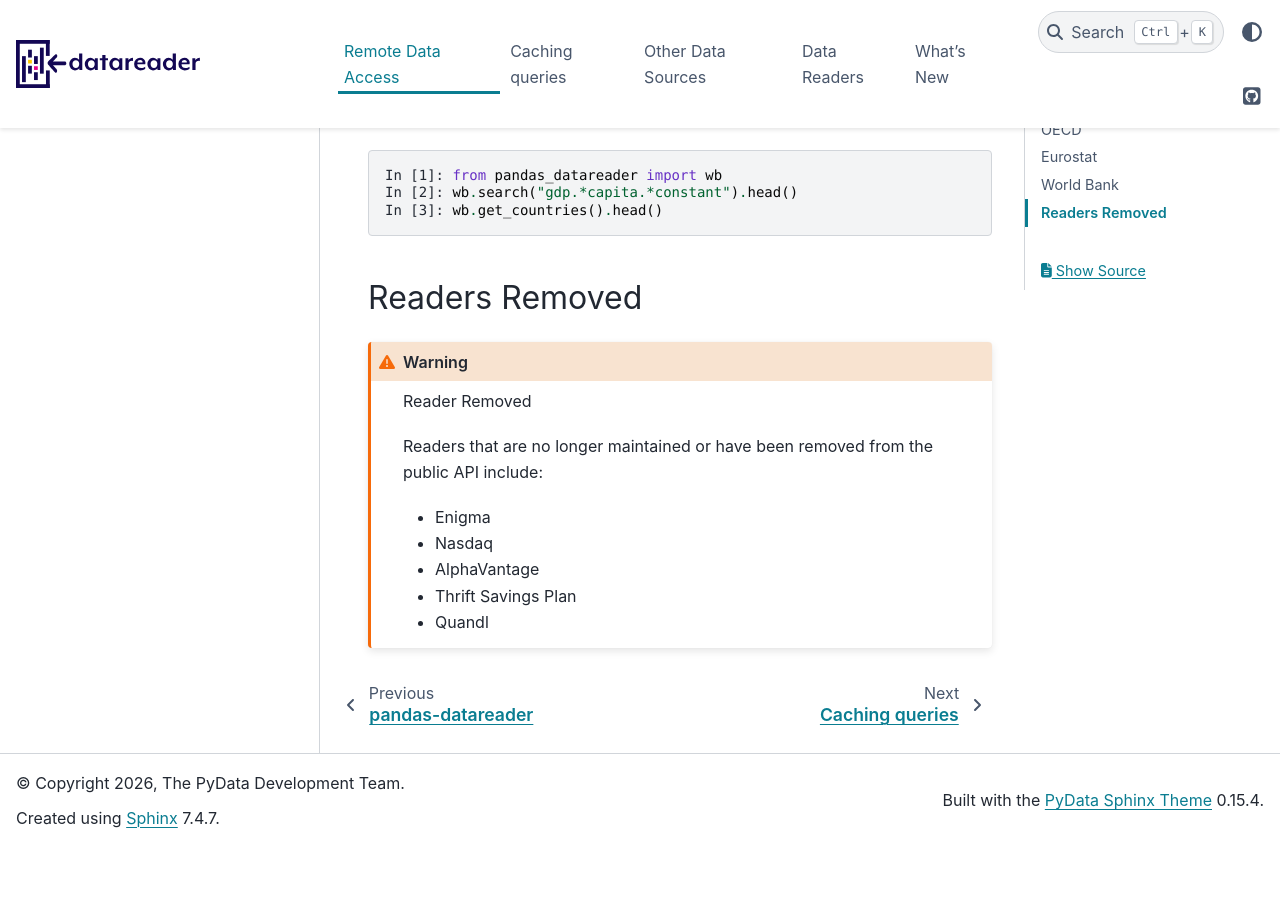
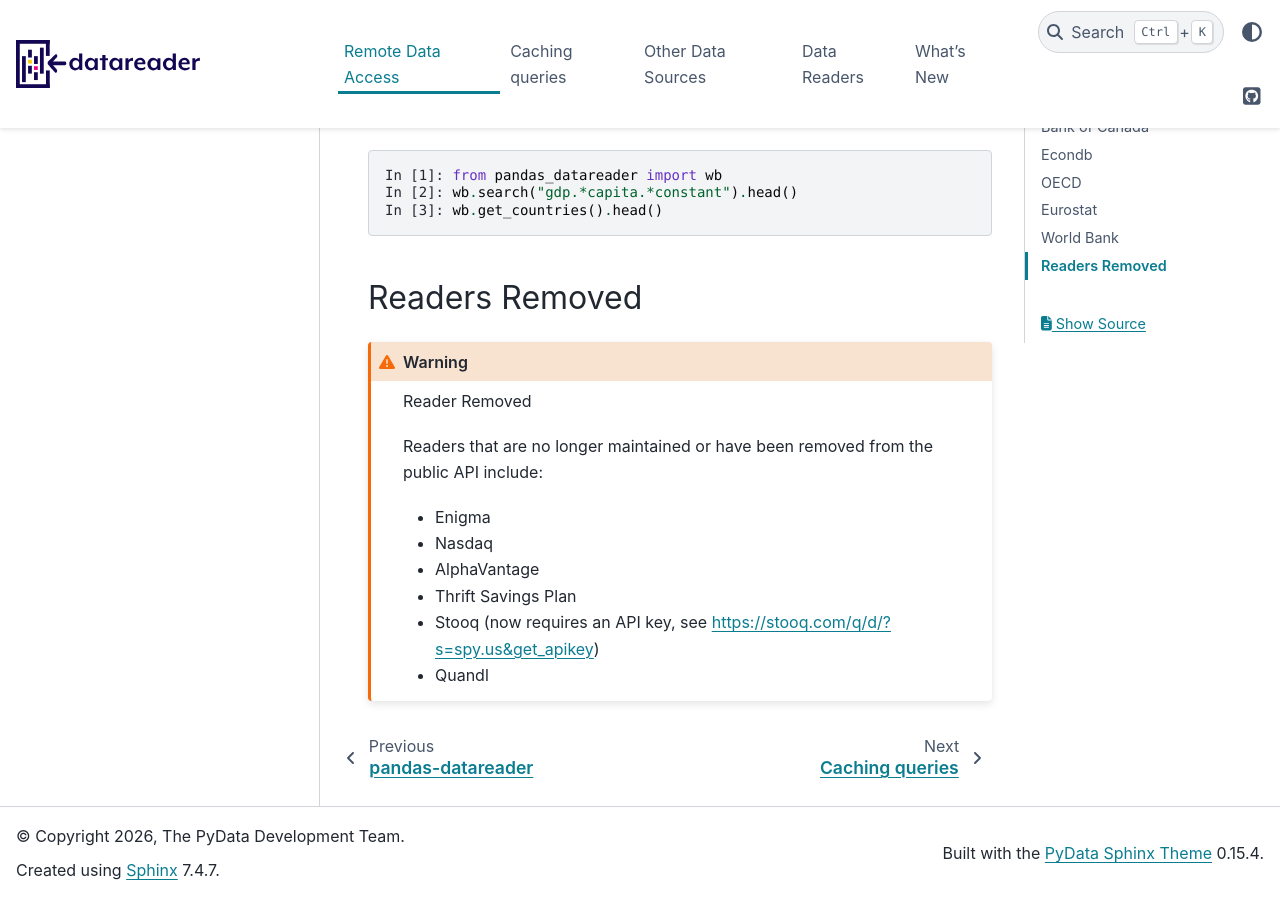
Before and after one commit to pydata/pandas-datareader, a Sphinx documentation site: the page built from docs/source/remote_data.rst, in a window 1280 px wide and 900 px high, scrolled down 3137 px. Built offline with Sphinx 7.4.7 and the PyData theme 0.15.4, drawn with Linux system fonts in a browser that asks for light colours; the version number could not be read and is left out; before the commit the page ends 3984 px from its top, so only the background shows below that.

Commit message:
docs: add Stooq to removed readers (now requires API key)

```diff
--- a/docs/source/remote_data.rst
+++ b/docs/source/remote_data.rst
@@ -189,4 +189,5 @@
     - Nasdaq
     - AlphaVantage
     - Thrift Savings Plan
+    - Stooq (now requires an API key, see https://stooq.com/q/d/?s=spy.us&get_apikey)
     - Quandl
```
